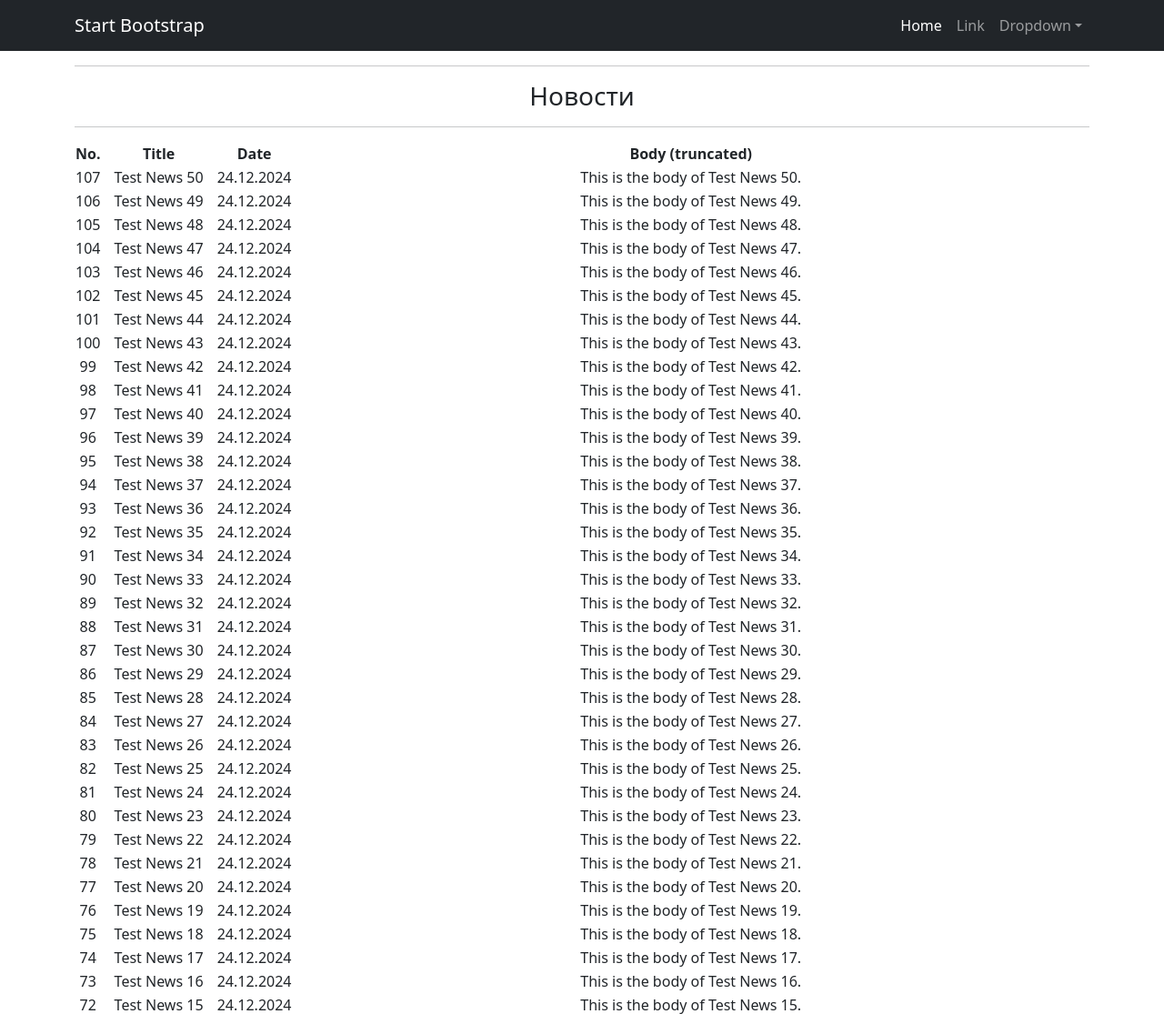
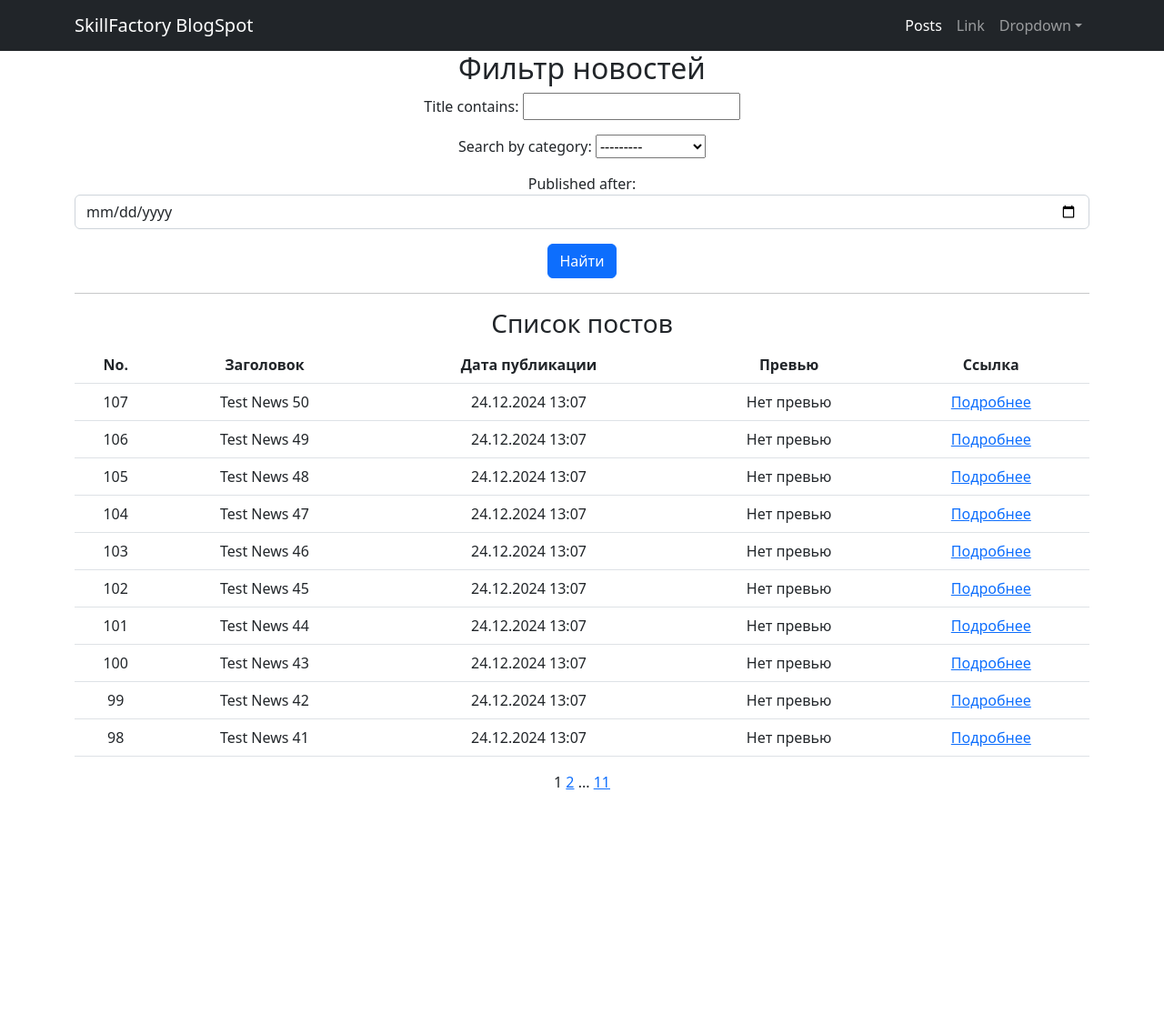
Before and after one commit to pelagus2000/HW_03_6-6_Era, a Django app: page / in a window 1280 px wide. Shown: the top 1115 px of the page at 91% size. After the commit the page ends 868 px from the top, so only its background shows below. Run offline with Django 5.2, Linux system fonts and the light colour scheme; data comes from the database, SQL or seed files in the repository; both versions use the stored data as it was after the commit; some libraries are stand-ins or nearby versions.

Commit message:
1. <id=1> absent, starts from posts/2 2. filter censor applied in post.html 3. paginator added 4. search fields corrected 5. editing, deleting added

```diff
--- /dev/null
+++ b/news_project/category/models.py
@@ -0,0 +1,7 @@
+from django.db import models
+
+class Category(models.Model):
+    name = models.CharField(max_length=75, unique=True)
+
+    def __str__(self):
+        return self.name
--- a/news_project/news_project/settings.py
+++ b/news_project/news_project/settings.py
@@ -42,6 +42,8 @@ INSTALLED_APPS = [
     'fpages',
     'users',
     'post',
+    'category',
+    'postcategory'
 ]
 
 SITE_ID=1
--- /dev/null
+++ b/news_project/post/filters.py
@@ -0,0 +1,37 @@
+import django_filters
+from django_filters import ModelChoiceFilter, DateFilter
+from django.forms.widgets import DateInput
+from .models import Posts
+from category.models import Category
+
+
+class PostsFilter(django_filters.FilterSet):
+    category_name = ModelChoiceFilter(
+        field_name='categories__name',
+        queryset=Category.objects.all(),
+        label='Search by category',
+    )
+    date_after = DateFilter(
+        field_name='date',
+        lookup_expr='gte',  # greater than or equal (позже или в указанную дату)
+        label='Published after',
+        widget=DateInput(attrs={
+            'type': 'date',  # HTML5 элемент даты
+            'class': 'form-control',  # Bootstrap класс для стилей (по желанию)
+        })
+    )
+
+    def __init__(self, *args, **kwargs):
+        super().__init__(*args, **kwargs)
+
+        # Удаляем пустые параметры из фильтра
+        for field_name in list(self.data.keys()):
+            if self.data[field_name] == '':
+                self.data = self.data.copy()
+                self.data.pop(field_name)
+
+    class Meta:  # Отступ здесь исправлен
+        model = Posts
+        fields = {
+            'title': ['icontains'],
+        }
--- a/news_project/post/models.py
+++ b/news_project/post/models.py
@@ -1,17 +1,34 @@
 
 from django.db import models
 from django.utils.text import slugify
+from category.models import Category
+from django.urls import reverse
 
 
+news = 'News'
+article = 'Article'
+
+BLOG_CHOICES = [
+    (news, 'News'),
+    (article, 'Article')
+]
+
 class Posts(models.Model):
+    blog_type = models.CharField(
+        max_length=20,
+        choices=BLOG_CHOICES,
+        default='Article'
+    )
     title = models.CharField(max_length=75, blank=False)
     body = models.TextField(blank=False, default='Empty field')
     preview = models.CharField(max_length=127, blank=True)  # Интеграция поля preview
     slug = models.SlugField()
     date = models.DateTimeField(auto_now_add=True)
     # author = models.ForeignKey(Author, on_delete=models.CASCADE)
-    # categories = models.ManyToManyField(Category, related_name="PostCategory")
+    categories = models.ManyToManyField(Category, related_name="PostCategory")
     # post_rating = models.IntegerField(default=0)
+
+#Product.objects.filter(postcategory__name)
 
     def save(self, *args, **kwargs):
         if not self.id:
@@ -30,6 +47,9 @@ class Posts(models.Model):
         self.post_rating -= 1
         self.save()
 
+    def get_absolute_url_detail(self):
+        return reverse('post_detail', kwargs={'pk': self.pk})
+
     def __str__(self):
         return f'{self.title.title()}: {self.preview}' #({self.price})'
 
--- a/news_project/post/urls.py
+++ b/news_project/post/urls.py
@@ -1,15 +1,15 @@
 from django.urls import path
 # Импортируем созданное нами представление
-from .views import PostsList, PostsDetail
+from .views import PostsList, PostsDetail, NewsCreate, ArticleCreate, NewsDelete, NewsUpdate,ArticleUpdate, ArticleDelete
 
 
 urlpatterns = [
-   # path — означает путь.
-   # В данном случае путь ко всем товарам у нас останется пустым,
-   # чуть позже станет ясно почему.
-   # Т.к. наше объявленное представление является классом,
-   # а Django ожидает функцию, нам надо представить этот класс в виде view.
-   # Для этого вызываем метод as_view.
-   path('', PostsList.as_view()),
-   path('<int:pk>', PostsDetail.as_view()),
+   path('', PostsList.as_view(), name='posts_list'),
+   path('<int:pk>', PostsDetail.as_view(), name='post_detail'),
+   path('posts/create/news/', NewsCreate.as_view(), name='news_create'),
+   path('posts/create/article/', ArticleCreate.as_view(), name='article_create'),
+   path('posts/news/<int:pk>/update/', NewsUpdate.as_view(), name='news_update'),
+   path('posts/news/<int:pk>/delete/', NewsDelete.as_view(), name='news_delete'),
+   path('posts/article/<int:pk>/update/', ArticleUpdate.as_view(), name='article_update'),
+   path('posts/article/<int:pk>/delete/', ArticleDelete.as_view(), name='article_delete'),
 ]
--- a/news_project/post/views.py
+++ b/news_project/post/views.py
@@ -1,20 +1,35 @@
-from django.views.generic import ListView, DetailView
-
+from django.views.generic import ListView, DetailView, CreateView, UpdateView, DeleteView
+from .filters import PostsFilter
 from .models import Posts
 from pprint import pprint
-
-
+from .forms import NewsForm, ArticleForm
+from django.urls import reverse_lazy
 
 class PostsList(ListView):
     model = Posts
     ordering = '-id'
-    # queryset = Product.objects.filter(
-    #     price__lt=300
-    # ).order_by(
-    #     'name'
-    # )
     template_name = 'posts.html'
     context_object_name = 'posts'
+    paginate_by = 10
+
+    def get_queryset(self):
+        # Оригинальный запрос
+        queryset = super().get_queryset()
+
+        # Инициализация фильтра
+        self.filterset = PostsFilter(self.request.GET, queryset)
+
+        # Если фильтр неподключён или запрос пустой, возвращаем полный набор записей
+        if not any(self.request.GET.values()) or not self.filterset.is_valid():
+            return queryset
+
+        # Если есть применённые фильтры, возвращаем отфильтрованные записи
+        return self.filterset.qs
+
+    def get_context_data(self, **kwargs):
+        context = super().get_context_data(**kwargs)
+        context['filterset'] = self.filterset
+        return context
 
 class PostsDetail(DetailView):
     # Модель всё та же, но мы хотим получать информацию по отдельному товару
@@ -24,6 +39,8 @@ class PostsDetail(DetailView):
     # Название объекта, в котором будет выбранный пользователем продукт
     context_object_name = 'post'
 
+
+
     def get_context_data(self, **kwargs):
         context = super().get_context_data(**kwargs)
         # context['next post'] = None
@@ -31,3 +48,46 @@ class PostsDetail(DetailView):
         context['comment'] = comment
         pprint(context)
         return context
+
+class NewsCreate(CreateView):
+    form_class = NewsForm
+    model = Posts
+    template_name = 'news_edit.html'
+    success_url = reverse_lazy('posts_list')
+
+    def form_valid(self, form):
+        # Устанавливаем тип блога как 'News' перед сохранением
+        form.instance.blog_type = 'News'
+        return super().form_valid(form)
+
+
+class ArticleCreate(CreateView):
+    form_class = ArticleForm
+    model = Posts
+    template_name = 'article_edit.html'
+    success_url = reverse_lazy('posts_list')
+
+    def form_valid(self, form):
+        # Устанавливаем тип блога как 'Article' перед сохранением
+        form.instance.blog_type = 'Article'
+        return super().form_valid(form)
+
+class NewsUpdate(UpdateView):
+    form_class = NewsForm
+    model = Posts
+    template_name = 'news_edit.html'
+
+class NewsDelete(DeleteView):
+    model = Posts
+    template_name = 'news_delete.html'
+    success_url = reverse_lazy('posts_list')
+
+class ArticleUpdate(UpdateView):
+    form_class = ArticleForm
+    model = Posts
+    template_name = 'news_edit.html'
+
+class ArticleDelete(DeleteView):
+    model = Posts
+    template_name = 'article_delete.html'
+    success_url = reverse_lazy('posts_list')
--- a/news_project/templates/flatpages/default.html
+++ b/news_project/templates/flatpages/default.html
@@ -12,14 +12,15 @@
         <link href="{% static 'css/styles.css' %}" rel="stylesheet" />
     </head>
     <body>
+    <body>
         <!-- Responsive navbar-->
         <nav class="navbar navbar-expand-lg navbar-dark bg-dark">
             <div class="container">
-                <a class="navbar-brand" href="#">Start Bootstrap</a>
+                <a class="navbar-brand" href="#">SkillFactory BlogSpot</a>
                 <button class="navbar-toggler" type="button" data-bs-toggle="collapse" data-bs-target="#navbarSupportedContent" aria-controls="navbarSupportedContent" aria-expanded="false" aria-label="Toggle navigation"><span class="navbar-toggler-icon"></span></button>
                 <div class="collapse navbar-collapse" id="navbarSupportedContent">
                     <ul class="navbar-nav ms-auto mb-2 mb-lg-0">
-                        <li class="nav-item"><a class="nav-link active" aria-current="page" href="#">Home</a></li>
+                        <li class="nav-item"><a class="nav-link active" aria-current="page" href="{% url 'posts_list' %}">Posts</a></li>
                         <li class="nav-item"><a class="nav-link" href="#">Link</a></li>
                         <li class="nav-item dropdown">
                             <a class="nav-link dropdown-toggle" id="navbarDropdown" href="#" role="button" data-bs-toggle="dropdown" aria-expanded="false">Dropdown</a>
--- a/news_project/templates/posts.html
+++ b/news_project/templates/posts.html
@@ -3,18 +3,25 @@
 {% load custom_filters %}
 
 {% block content %}
-{{ flatpage.content }}
-<hr>
-<h3>Новости</h3>
+    <h2>Фильтр новостей</h2>
+    <!-- Форма фильтрации -->
+    <form method="get">
+        {{ filterset.form.as_p }}
+        <button type="submit" class="btn btn-primary">Найти</button>
+    </form>
 
     <hr>
-<table>
+
+    <!-- Отображение списка постов -->
+    <h3>Список постов</h3>
+    <table class="table">
         <thead>
             <tr>
                 <th>No.</th>
-            <th>Title</th>
-            <th>Date</th>
-            <th>Body (truncated)</th>
+                <th>Заголовок</th>
+                <th>Дата публикации</th>
+                <th>Превью</th>
+                <th>Ссылка</th>
             </tr>
         </thead>
         <tbody>
@@ -22,12 +29,37 @@
             <tr>
                 <td>{{ post.id }}</td>
                 <td>{{ post.title }}</td>
-            <td>{{ post.date | date:"d.m.Y" }}</td>
-            <td>{{ post.body|truncatewords:20 }}</td>
+                <td>{{ post.date|date:"d.m.Y H:i" }}</td>
+                <td>{{ post.preview|default:"Нет превью" }}</td>
+                <td><a href="{{ post.get_absolute_url_detail }}">Подробнее</a></td>
+            </tr>
+            {% empty %}
+            <tr>
+                <td colspan="5">Нет постов, соответствующих фильтру.</td>
             </tr>
             {% endfor %}
         </tbody>
     </table>
-<p>{{ sentence|censor }}</p>
-<h3>Новости окончание</h3>
+
+   {# Информация о предыдущих страницах #}
+   {% if page_obj.has_previous %}
+       <a href="?page=1">1</a>
+       {% if page_obj.previous_page_number != 1 %}
+           ...
+           <a href="?page={{ page_obj.previous_page_number }}">{{ page_obj.previous_page_number }}</a>
+       {% endif %}
+   {% endif %}
+
+   {# Информация о текущей странице #}
+   {{ page_obj.number }}
+
+   {# Информация о следующих страницах #}
+   {% if page_obj.has_next %}
+       <a href="?page={{ page_obj.next_page_number }}">{{ page_obj.next_page_number }}</a>
+       {% if paginator.num_pages != page_obj.next_page_number %}
+           ...
+           <a href="?page={{ page_obj.paginator.num_pages }}">{{ page_obj.paginator.num_pages }}</a>
+       {% endif %}
+   {% endif %}
+
 {% endblock content %}
```
Also changed, not shown: news_project/post/forms.py (added, +29 -0 lines), news_project/post/management/commands/populate_posts.py (added, +35 -0 lines), news_project/templates/article_delete.html (added, +11 -0 lines), news_project/templates/article_edit.html (added, +11 -0 lines), news_project/templates/news_delete.html (added, +11 -0 lines), news_project/templates/news_edit.html (added, +11 -0 lines), news_project/db.sqlite3. Lines whose indentation alone changed are shown as unchanged.
